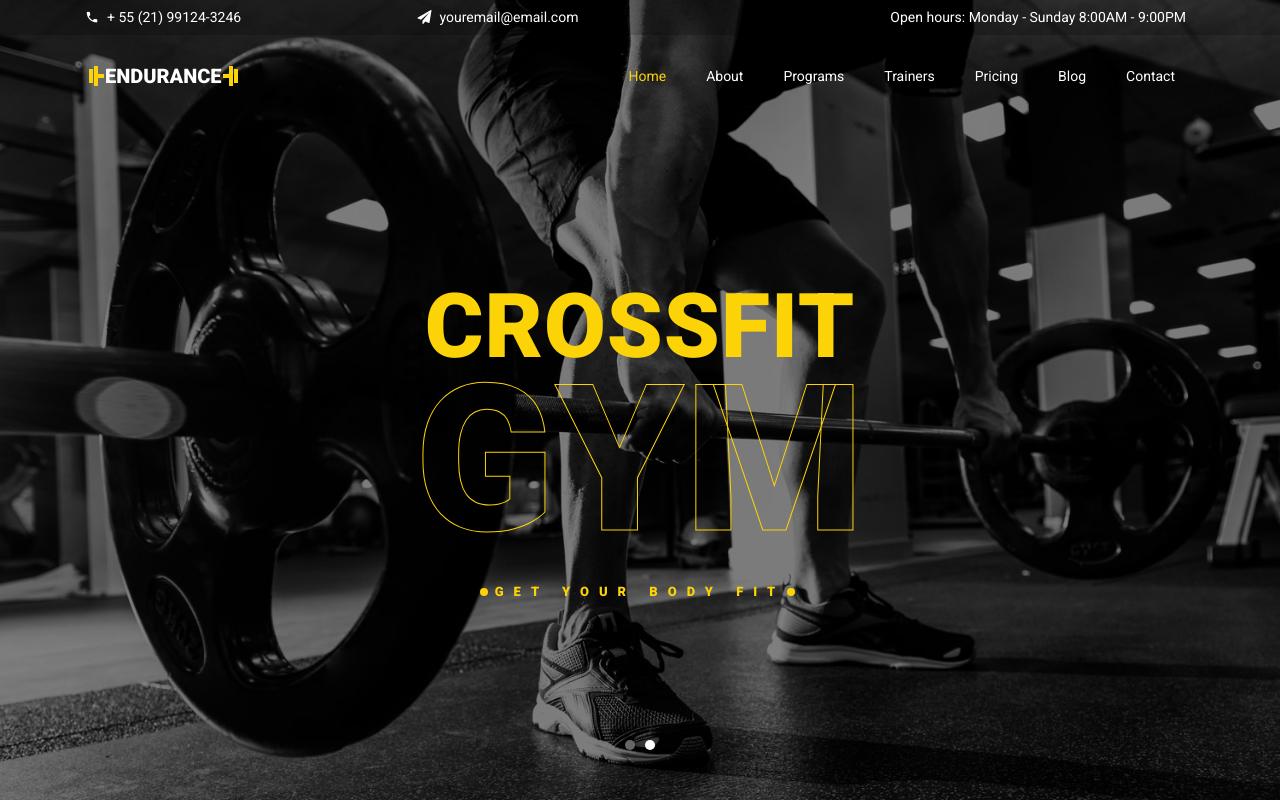
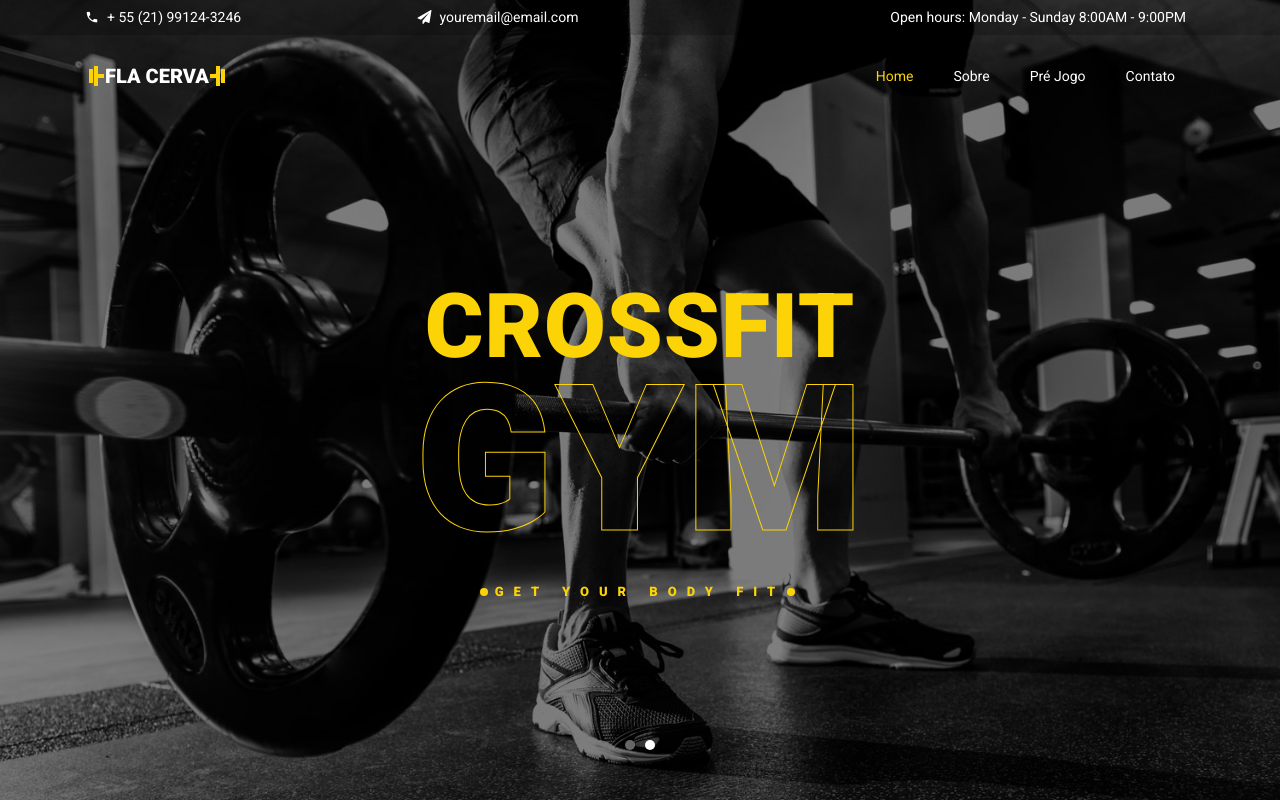
Before and after one commit to flacerva/flacerva, a plain HTML site: page index.html in a window 1280 px wide. Shown: the top 802 px of the page. Drawn offline with Linux system fonts and the light colour scheme; some packages are replaced by stand-ins of ours; no server answers; files whose address does not match are found by name.

Commit message:
Mudança em textos

```diff
--- a/index.html
+++ b/index.html
@@ -1,7 +1,7 @@
 <!DOCTYPE html>
 <html lang="en">
   <head>
-    <title>Endurance - Free Bootstrap 4 Template by Colorlib</title>
+    <title>Fla Cerva - Unindo duas paixões</title>
     <meta charset="utf-8">
     <meta name="viewport" content="width=device-width, initial-scale=1, shrink-to-fit=no">
 
@@ -50,7 +50,7 @@
     </div>
 	  <nav class="navbar navbar-expand-lg navbar-dark ftco_navbar bg-dark ftco-navbar-light" id="ftco-navbar">
 	    <div class="container">
-	      <a class="navbar-brand" href="index.html"><span><i class="left-bar"></i>Endurance<i class="right-bar"></i></span></a>
+	      <a class="navbar-brand" href="index.html"><span><i class="left-bar"></i>Fla Cerva<i class="right-bar"></i></span></a>
 	      <button class="navbar-toggler" type="button" data-toggle="collapse" data-target="#ftco-nav" aria-controls="ftco-nav" aria-expanded="false" aria-label="Toggle navigation">
 	        <span class="oi oi-menu"></span> Menu
 	      </button>
@@ -58,12 +58,9 @@
 	      <div class="collapse navbar-collapse" id="ftco-nav">
 	        <ul class="navbar-nav ml-auto">
 	        	<li class="nav-item active"><a href="index.html" class="nav-link">Home</a></li>
-	        	<li class="nav-item"><a href="about.html" class="nav-link">About</a></li>
-	        	<li class="nav-item"><a href="program.html" class="nav-link">Programs</a></li>
-	        	<li class="nav-item"><a href="coaches.html" class="nav-link">Trainers</a></li>
-						<li class="nav-item"><a href="pricing.html" class="nav-link">Pricing</a></li>
-						<li class="nav-item"><a href="blog.html" class="nav-link">Blog</a></li>
-	          <li class="nav-item"><a href="contact.html" class="nav-link">Contact</a></li>
+	        	<li class="nav-item"><a href="about.html" class="nav-link">Sobre</a></li>
+	        	<li class="nav-item"><a href="program.html" class="nav-link">Pré Jogo</a></li>
+	          <li class="nav-item"><a href="contact.html" class="nav-link">Contato</a></li>
 	        </ul>
 	      </div>
 	    </div>
```
